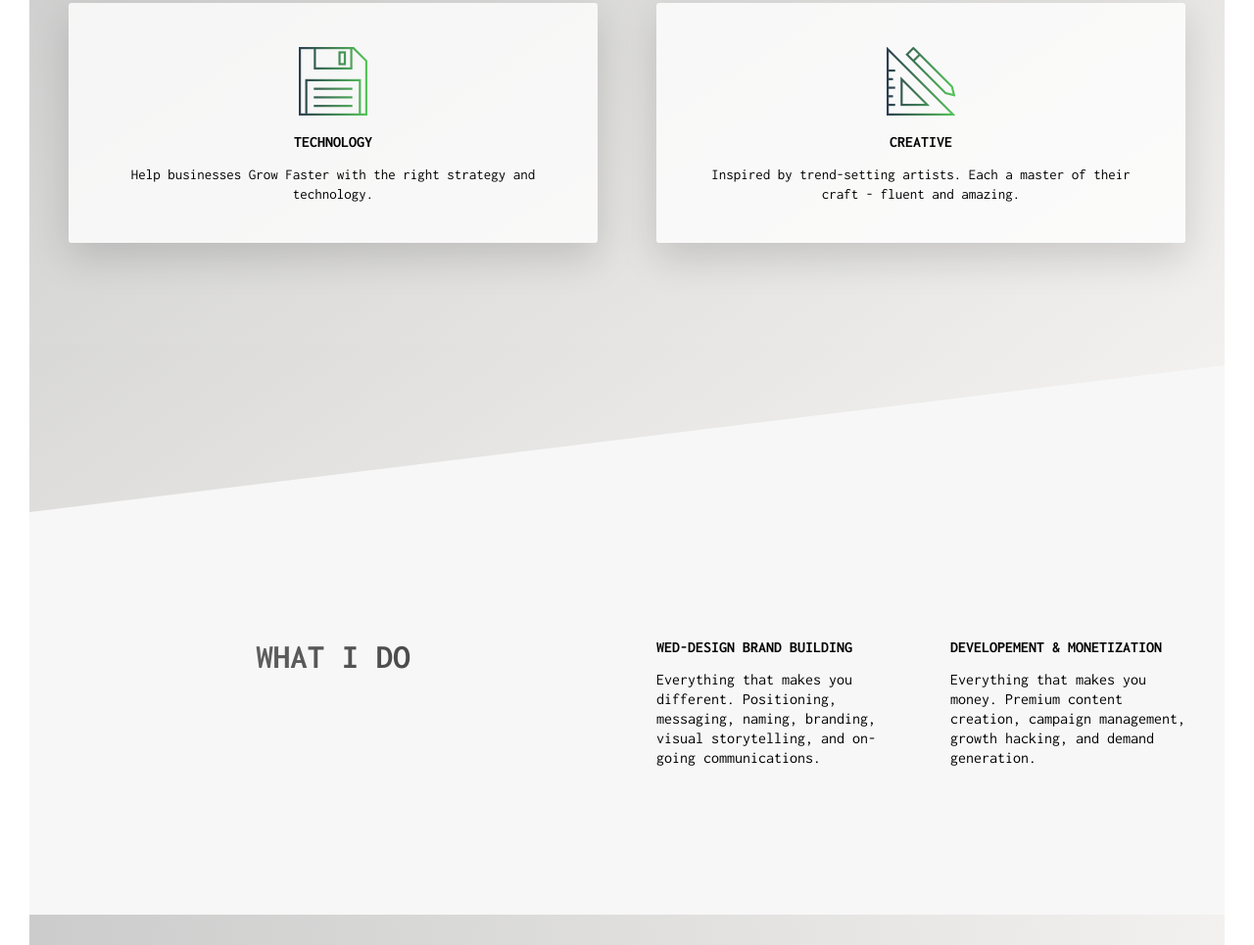
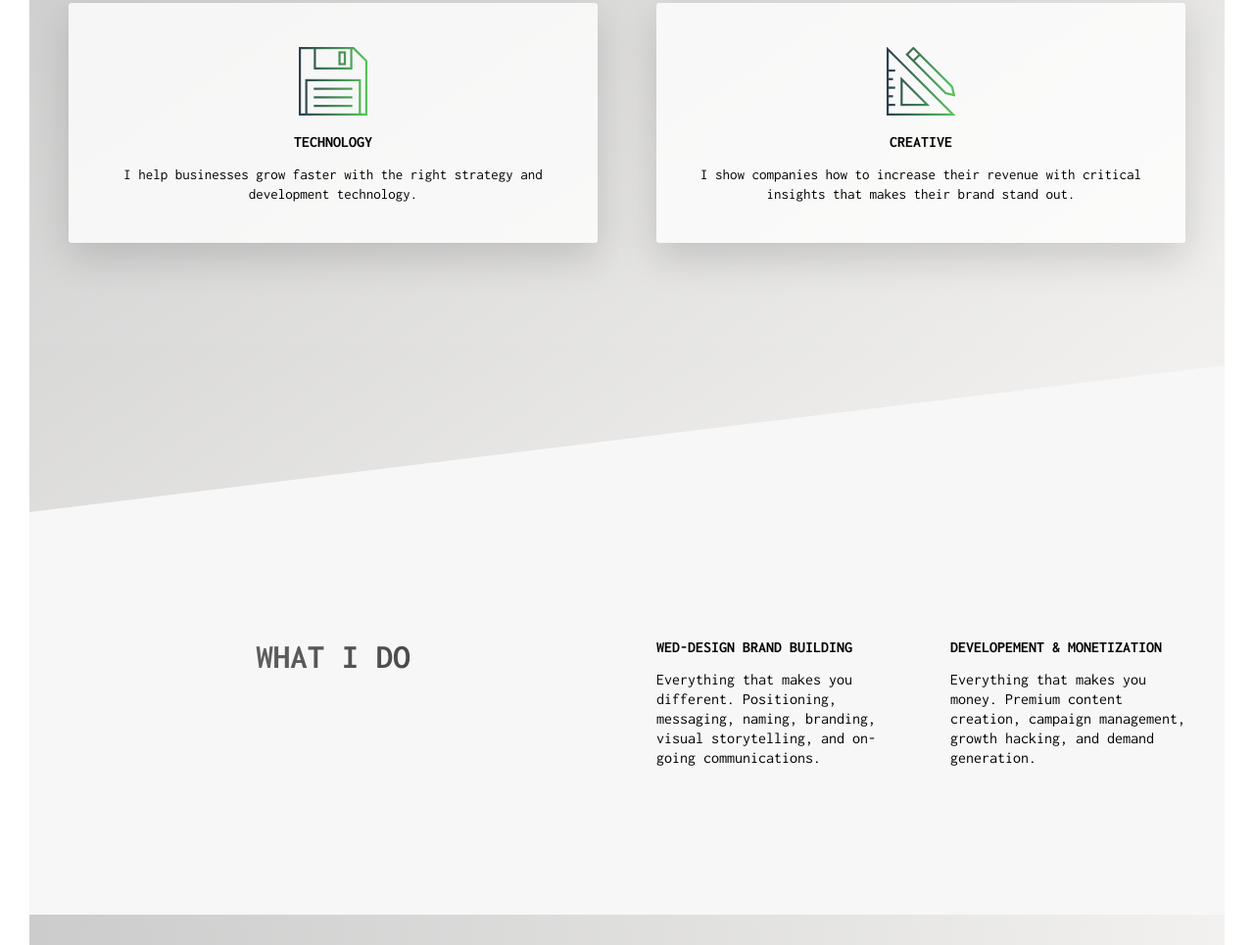
Before and after one commit to Yariandres/personal-site, a Gatsby site: page / in a window 1280 px wide. Shown: the part 1371-2336 px from the top of the page at 98% size. Built offline with nearby package versions, Linux system fonts and the light colour scheme; Gatsby itself is replaced by a stand-in of ours.

Commit message:
edeting skills section

```diff
--- a/src/components/features.js
+++ b/src/components/features.js
@@ -9,7 +9,7 @@ const Features = () => (
           <i className="feature__box--icon icon-basic-floppydisk"></i>
           <h3 className="margin-bottom-small heading-tertiary">Technology</h3>
           <p className="feature__box--text">
-            Help businesses Grow Faster with the right strategy and technology.
+            I help businesses grow faster with the right strategy and development technology.
           </p>
         </div>
       </div>
@@ -19,7 +19,7 @@ const Features = () => (
           <i className="feature__box--icon icon-basic-pencil-ruler"></i>
           <h3 className="margin-bottom-small heading-tertiary">Creative</h3>
           <p className="feature__box--text">
-            Inspired by trend-setting artists. Each a master of their craft - fluent and amazing.
+            I show companies how to increase their revenue with critical insights that makes their brand stand out.
           </p>
         </div>
       </div>
```
